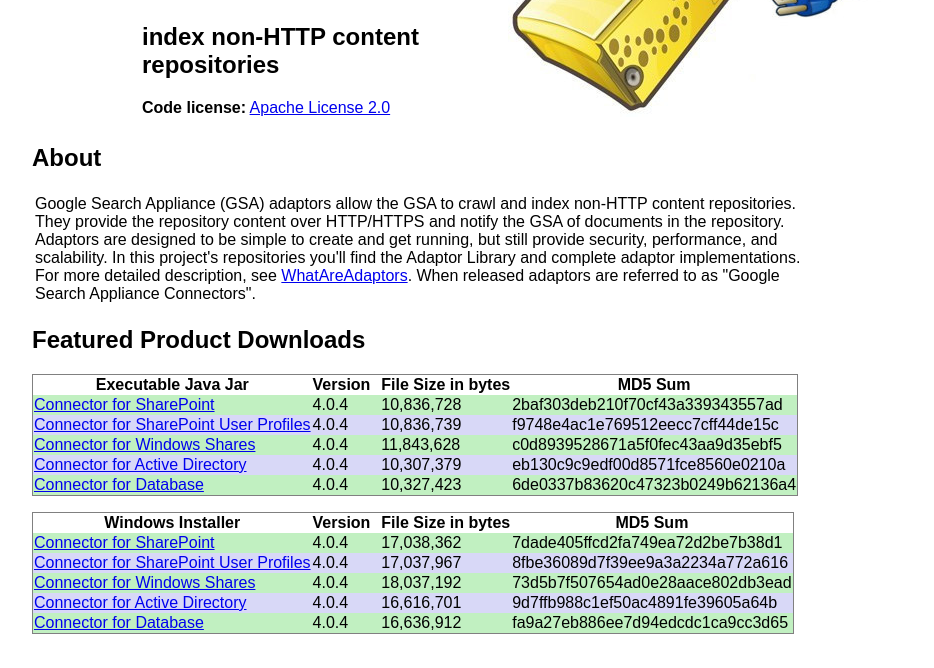
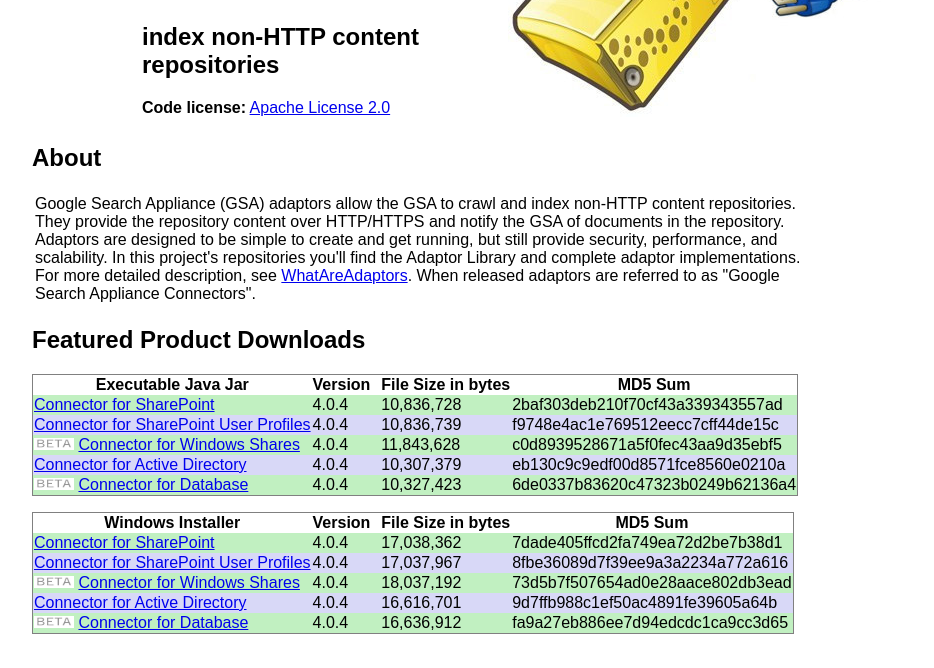
Before and after one commit to googlegsa/googlegsa.github.io, a plain HTML site: page adaptor/index.html in a window 1280 px wide. Shown: the part 132-800 px from the top of the page, without its empty margins (96-1030 px from the left). Drawn offline with Linux system fonts and the light colour scheme.

Commit message:
distinguish BETA and non-BETA

```diff
--- a/adaptor/index.html
+++ b/adaptor/index.html
@@ -56,7 +56,7 @@
       </thead>
       <tbody>
         <tr bgcolor=c1f0c1>
-          <td> <a href="https://github.com/googlegsa/sharepoint/releases/download/v4.0.4/adaptor-sharepoint-4.0.4-withlib.jar">
+          <td>  <a href="https://github.com/googlegsa/sharepoint/releases/download/v4.0.4/adaptor-sharepoint-4.0.4-withlib.jar">
               Connector for SharePoint</a> </td>
           <td> 4.0.4 </td>
           <td> &nbsp; 10,836,728 </td>
@@ -70,7 +70,8 @@
           <td> f9748e4ac1e769512eecc7cff44de15c </td>
         </tr>
         <tr bgcolor=c1f0c1>
-          <td> <a href="https://github.com/googlegsa/filesystem/releases/download/v4.0.4/adaptor-fs-4.0.4-withlib.jar">
+          <td> <img src="beta.png" height=12 width=40>
+              <a href="https://github.com/googlegsa/filesystem/releases/download/v4.0.4/adaptor-fs-4.0.4-withlib.jar">
               Connector for Windows Shares</a> </td>
           <td> 4.0.4 </td>
           <td> &nbsp; 11,843,628 </td>
@@ -84,7 +85,8 @@
           <td> eb130c9c9edf00d8571fce8560e0210a </td>
         </tr>
         <tr bgcolor=c1f0c1>
-          <td> <a href="https://github.com/googlegsa/database/releases/download/v4.0.4/adaptor-database-4.0.4-withlib.jar">
+          <td> <img src="beta.png" height=12 width=40>
+              <a href="https://github.com/googlegsa/database/releases/download/v4.0.4/adaptor-database-4.0.4-withlib.jar">
               Connector for Database </a> </td>
           <td> 4.0.4 </td>
           <td> &nbsp; 10,327,423 </td>
@@ -116,7 +118,8 @@
           <td> 8fbe36089d7f39ee9a3a2234a772a616 </td>
         </tr>
         <tr bgcolor=c1f0c1>
-          <td> <a href="https://github.com/googlegsa/filesystem/releases/download/v4.0.4/fs-install-4.0.4.exe">
+          <td> <img src="beta.png" height=12 width=40>
+              <a href="https://github.com/googlegsa/filesystem/releases/download/v4.0.4/fs-install-4.0.4.exe">
               Connector for Windows Shares</a> </td>
           <td> 4.0.4 </td>
           <td> &nbsp; 18,037,192 </td>
@@ -130,7 +133,8 @@
           <td> 9d7ffb988c1ef50ac4891fe39605a64b </td>
         </tr>
         <tr bgcolor=c1f0c1>
-          <td> <a href="https://github.com/googlegsa/database/releases/download/v4.0.4/database-install-4.0.4.exe">
+          <td> <img src="beta.png" height=12 width=40>
+              <a href="https://github.com/googlegsa/database/releases/download/v4.0.4/database-install-4.0.4.exe">
               Connector for Database</a> </td>
           <td> 4.0.4 </td>
           <td> &nbsp; 16,636,912 </td>
```
Also changed, not shown: adaptor/beta.png (added).
